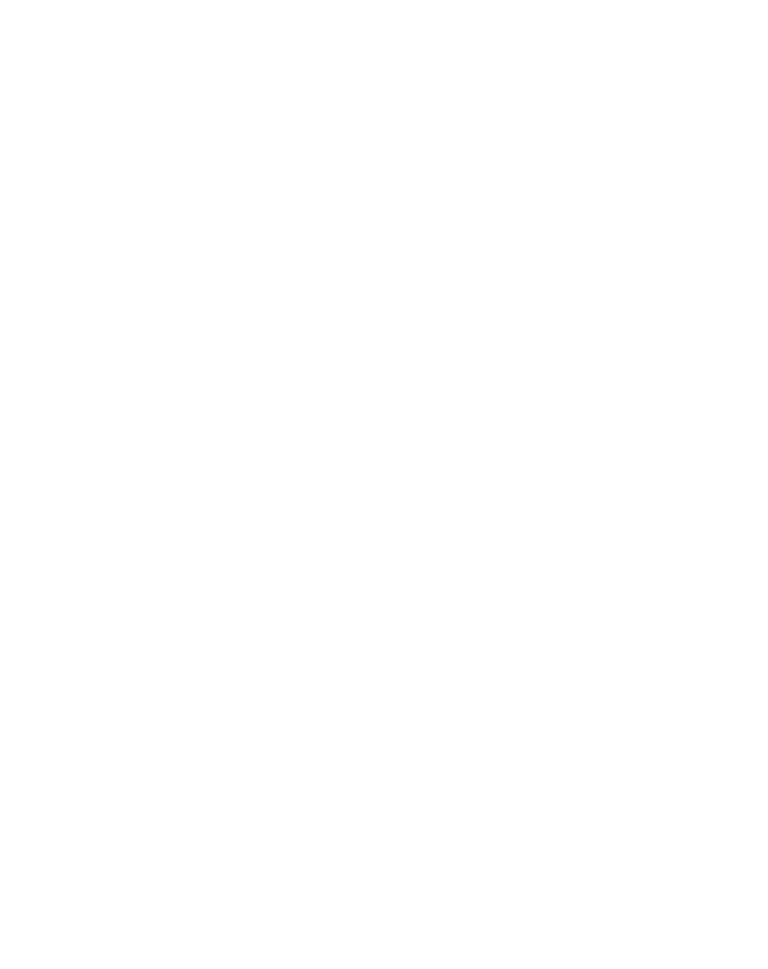
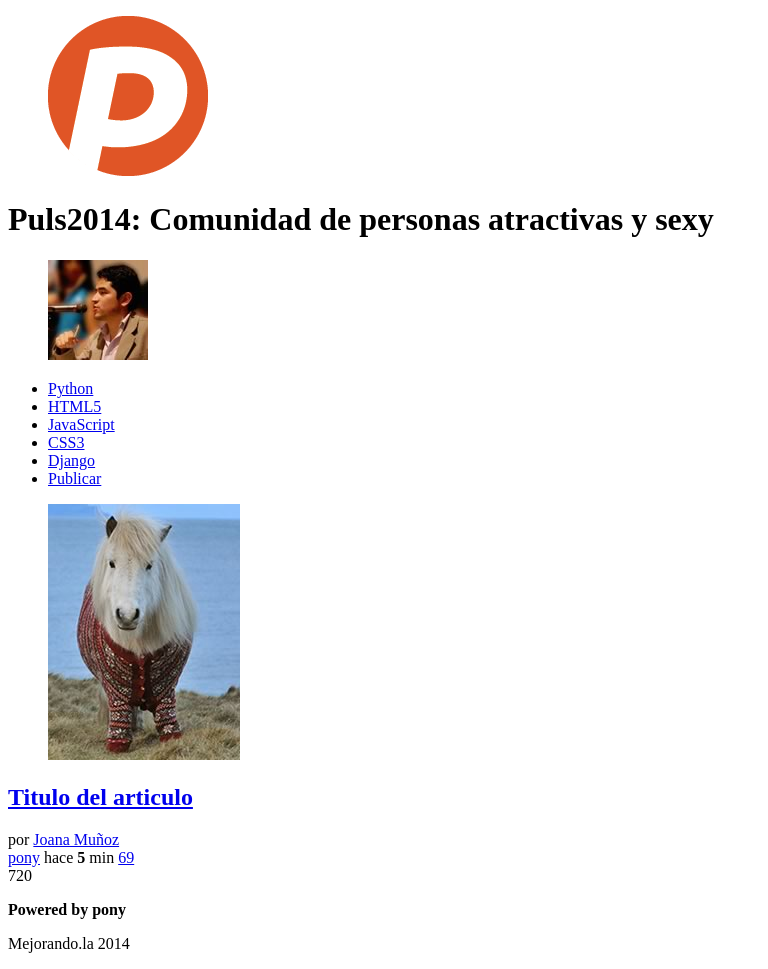
Before and after one commit to pepechulo4/clase1, a plain HTML site: page index.html in a window 1280 px wide. Shown: the whole page, without its empty margins (0-768 px from the left). Before the commit the page ends 800 px from the top, so only its background shows below. Drawn offline with Linux system fonts and the light colour scheme.

Commit message:
clase 1 dia 2 por la mañana

```diff
--- a/index.html
+++ b/index.html
@@ -6,6 +6,64 @@
 	<title>Puls2014: Comunidad de personas atractivas e inteligentes</title>
 </head>
 <body>
-
+	<header>
+		<figure id="logo">
+			<img src="logo.png" />
+		</figure>
+		<h1>
+			Puls2014: Comunidad de personas atractivas y sexy
+		</h1>
+		<figure>
+			<img src="avatar.jpg" />
+		</figure>
+	</header>
+	<nav>
+		<ul>
+			<li><a href="#">Python</a></li>
+			<li><a href="#">HTML5</a></li>
+			<li><a href="#">JavaScript</a></li>
+			<li><a href="#">CSS3</a></li>
+			<li><a href="#">Django</a></li>
+			<li id="publicar_nav">
+				<a href="#">Publicar</a>
+			</li>
+		</ul>
+	</nav>
+	<section id="contenido">
+		<article class="item">
+			<figure class="imagen_item">
+				<img src="imagen.jpg">
+			</figure>
+			<h2 class="titulo_item">
+				<a href="#">
+					Titulo del articulo
+				</a>
+			</h2>
+			<div class="autor_item">
+				por <a href="#">Joana Muñoz</a>
+			</div>
+			<div class="datos_item">
+				<a href="#" class="tag_item">pony</a>
+				<span class="fecha_item">
+					hace <strong>5</strong> min
+				</span>
+				<a href="#" class="comentarios_item">69</a>
+				<a href="#" class="guardar_item"></a>
+			</div>
+			<div class="votacion">
+				<a href="#" class="up"></a>
+				720
+				<a href="#" class="dwon"></a>
+			</div>
+		</article>
+	</section>
+	<footer>
+		<p>
+			<strong>Powered by pony</strong>
+		</p>
+		<p>
+			Mejorando.la 2014
+		</p>
+	</footer>
 </body>
 </html>
```
Also changed, not shown: avatar.jpg (added), imagen.jpg (added), logo.png (added).
